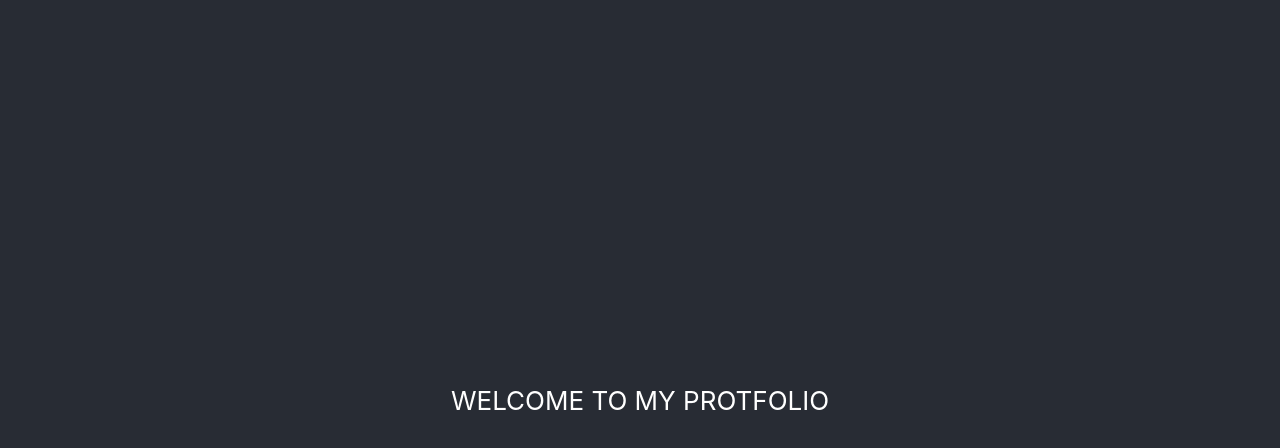
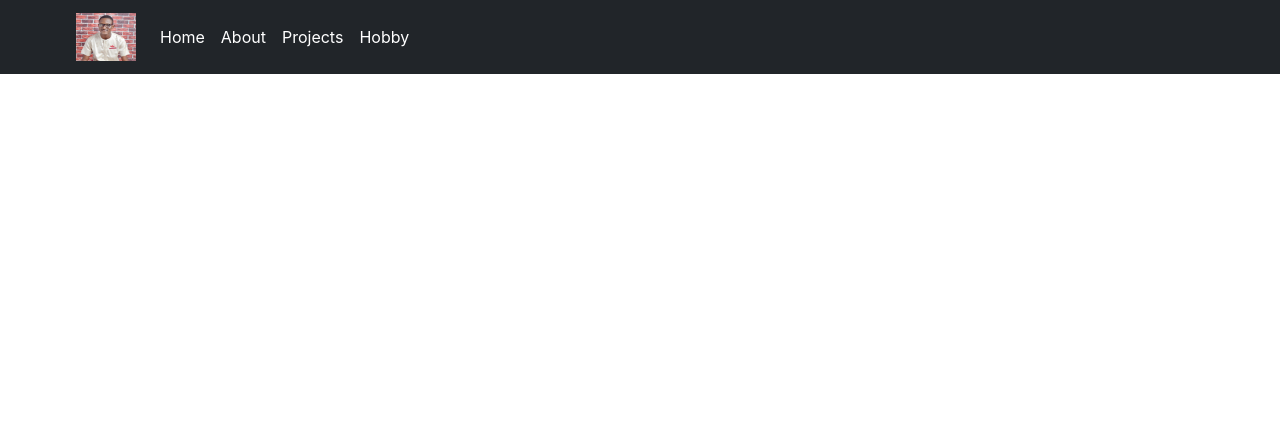
Before and after one commit to lerderl/my-portfolio, a React (Create React App) app: page / in a window 1280 px wide. Shown: the top 448 px of the page. Built offline with nearby package versions, Linux system fonts and the light colour scheme.

Commit message:
feat: add header

```diff
--- a/package.json
+++ b/package.json
@@ -12,6 +12,7 @@
     "react-dom": "^18.2.0",
     "react-router-dom": "^6.26.1",
     "react-scripts": "5.0.1",
+    "react-scroll-to-top": "^3.0.0",
     "web-vitals": "^2.1.4"
   },
   "scripts": {
--- a/src/App.css
+++ b/src/App.css
@@ -1,38 +1,52 @@
-.App {
-  text-align: center;
+/* .navbar_background {
+  background-color: #5a60ea;
+} */
+
+.content_margin {
+  margin: 0 5% 0 5%;
 }
 
-.App-logo {
-  height: 40vmin;
-  pointer-events: none;
-}
-
-@media (prefers-reduced-motion: no-preference) {
-  .App-logo {
-    animation: App-logo-spin infinite 20s linear;
-  }
-}
-
-.App-header {
-  background-color: #282c34;
-  min-height: 100vh;
-  display: flex;
-  flex-direction: column;
-  align-items: center;
-  justify-content: center;
-  font-size: calc(10px + 2vmin);
+.color_text {
   color: white;
 }
 
-.App-link {
-  color: #61dafb;
+/* .nav-link:hover {
+  color: #ff6dcd;
+} */
+
+/* .button_color {
+  background-color: #ff6dcd;
+} */
+
+.button_color:hover {
+  background-color: #5a60ea;
+  color: white;
 }
 
-@keyframes App-logo-spin {
-  from {
-    transform: rotate(0deg);
-  }
-  to {
-    transform: rotate(360deg);
+.projects_background {
+  background-color: transparent;
+  background-image: linear-gradient(rgba(119,117,255,.2),rgba(128,170,230,.18));
+}
+
+.project_color {
+  color: orange;
+}
+
+.title_bold {
+  font-weight: bold;
+}
+
+.section_padding {
+  padding: 2em;
+}
+
+.left_margin {
+  margin-left: 5px;
+}
+
+@media screen  and (max-width: 730px) and (min-width: 566px) {
+  .left_margin {
+    margin-left: 0px;
+    margin-top: 5px;
   }
 }
--- a/src/components/Home.js
+++ b/src/components/Home.js
@@ -1,12 +1,14 @@
+import ScrollToTop from "react-scroll-to-top";
+
 import "../App.css";
+import Navbar from "./Navbar";
 
 function Home() {
   return (
-    <div className="App">
-      <header className="App-header">
-        WELCOME TO MY PROTFOLIO
-      </header>
-    </div>
+    <>
+      <Navbar />
+      <ScrollToTop smooth />
+    </>
   );
 }
 
--- /dev/null
+++ b/src/components/Navbar.js
@@ -0,0 +1,76 @@
+import { Link } from "react-router-dom";
+
+import Joseph from "../images/JOSEPH.jpg";
+
+const Navbar = () => {
+  const scrollToAbout = () => {
+    const about = document.getElementById("about");
+    if (about) {
+      // Will scroll smoothly to the top of the about section
+      about.scrollIntoView({ behavior: 'smooth' });
+    }
+  };
+
+  const scrollToProjects = () => {
+    const projects = document.getElementById("projects");
+    if (projects) {
+      // Will scroll smoothly to the top of the projects section
+      projects.scrollIntoView({ behavior: 'smooth' });
+    }
+  };
+
+  const scrollToHobby = () => {
+    const hobby = document.getElementById("hobby");
+    if (hobby) {
+      // Will scroll smoothly to the top of the hobby section
+      hobby.scrollIntoView({ behavior: 'smooth' });
+    }
+  };
+
+  return (
+    <nav className="navbar bg-dark sticky-top navbar-expand-lg navbar_background">
+      <section className="container-fluid content_margin">
+        <Link className="navbar-brand" to="/">
+          <img width="60" height="48" src={Joseph} alt="My profile thumbnail" />
+        </Link>
+        <button
+          type="button"
+          aria-expanded="false"
+          data-bs-toggle="collapse"
+          className="navbar-toggler"
+          aria-label="Toggle navigation"
+          aria-controls="navbarTogglerDemo02"
+          data-bs-target="#navbarTogglerDemo02"
+        >
+          <span className="navbar-toggler-icon"></span>
+        </button>
+        <section className="collapse navbar-collapse" id="navbarTogglerDemo02">
+          <ul className="navbar-nav me-auto mb-2 mb-lg-0">
+            <li className="nav-item">
+              <Link className="nav-link color_text" to="/">
+                Home
+              </Link>
+            </li>
+            <li className="nav-item">
+              <Link className="nav-link color_text" onClick={scrollToAbout}>
+                About
+              </Link>
+            </li>
+            <li className="nav-item">
+              <Link className="nav-link color_text" onClick={scrollToProjects}>
+                Projects
+              </Link>
+            </li>
+            <li className="nav-item">
+              <Link className="nav-link color_text" onClick={scrollToHobby}>
+                Hobby
+              </Link>
+            </li>
+          </ul>
+        </section>
+      </section>
+    </nav>
+  );
+};
+
+export default Navbar;
```
Also changed, not shown: src/images/JOSEPH.jpg (added), 1 other file (tests, documents, lock files or other folders).
